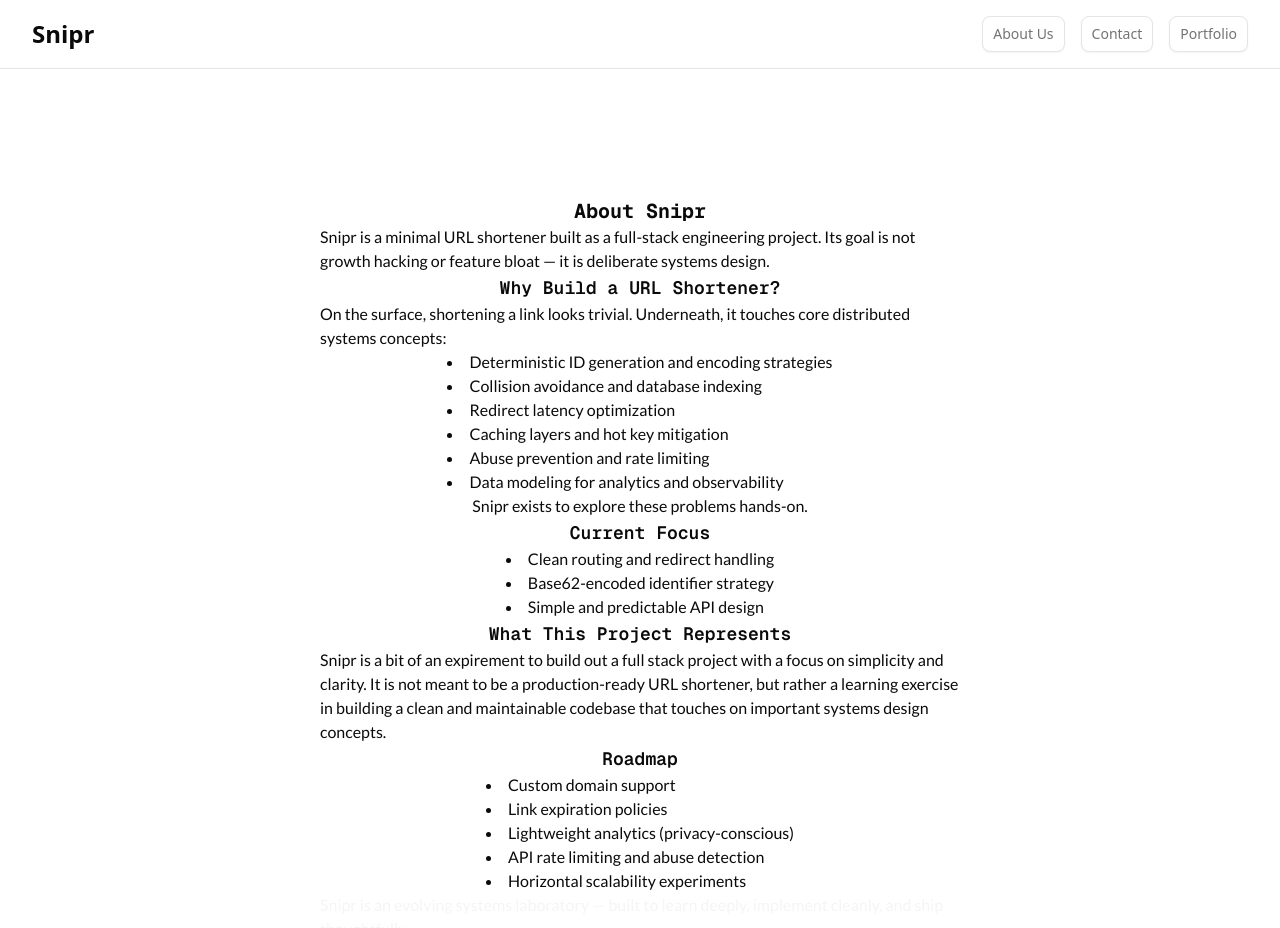
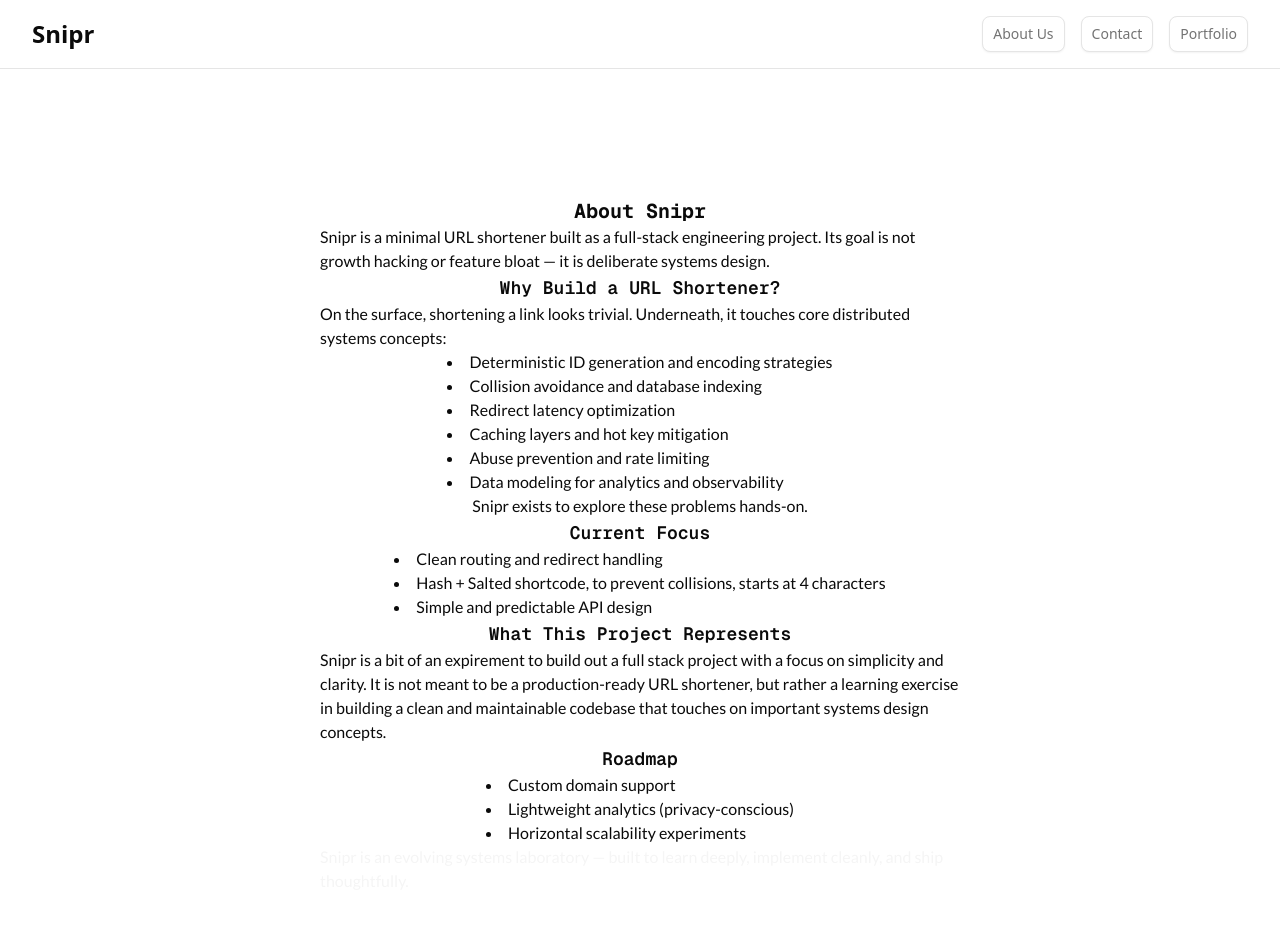
Before and after one commit to Icekraks/LinkShortenerProject, a Next.js app in the folder apps/web/: page /pages/about in a window 1280 px wide. Shown: the top 928 px of the page. Built offline with nearby package versions, Linux system fonts and the light colour scheme.

Commit message:
feature: updated fonts

```diff
--- a/apps/web/app/pages/about/page.tsx
+++ b/apps/web/app/pages/about/page.tsx
@@ -2,7 +2,7 @@ export default function About() {
   return (
     <div className="flex min-h-screen items-center justify-center font-sans">
       <main className="flex min-h-screen w-full max-w-3xl flex-col items-center justify-between py-32 px-16">
-        <h1 className="text-xl font-bold">About Snipr</h1>
+        <h1 className="text-xl font-bold font-mono">About Snipr</h1>
 
         <p>
           Snipr is a minimal URL shortener built as a full-stack engineering project. Its goal is
@@ -11,7 +11,7 @@ export default function About() {
 
         <hr className="divider" />
 
-        <h2 className="text-lg font-semibold">Why Build a URL Shortener?</h2>
+        <h2 className="text-lg font-semibold font-mono">Why Build a URL Shortener?</h2>
         <p>
           On the surface, shortening a link looks trivial. Underneath, it touches core distributed
           systems concepts:
@@ -30,16 +30,16 @@ export default function About() {
 
         <hr className="divider" />
 
-        <h2 className="text-lg font-semibold">Current Focus</h2>
+        <h2 className="text-lg font-semibold font-mono">Current Focus</h2>
         <ul className="list-disc list-inside">
           <li>Clean routing and redirect handling</li>
-          <li>Base62-encoded identifier strategy</li>
+          <li>Hash + Salted shortcode, to prevent collisions, starts at 4 characters</li>
           <li>Simple and predictable API design</li>
         </ul>
 
         <hr className="divider" />
 
-        <h2 className="text-lg font-semibold">What This Project Represents</h2>
+        <h2 className="text-lg font-semibold font-mono">What This Project Represents</h2>
         <p>
           Snipr is a bit of an expirement to build out a full stack project with a focus on
           simplicity and clarity. It is not meant to be a production-ready URL shortener, but rather
@@ -49,12 +49,10 @@ export default function About() {
 
         <hr className="divider" />
 
-        <h2 className="text-lg font-semibold">Roadmap</h2>
+        <h2 className="text-lg font-semibold font-mono">Roadmap</h2>
         <ul className="list-disc list-inside">
           <li>Custom domain support</li>
-          <li>Link expiration policies</li>
           <li>Lightweight analytics (privacy-conscious)</li>
-          <li>API rate limiting and abuse detection</li>
           <li>Horizontal scalability experiments</li>
         </ul>
 
```
